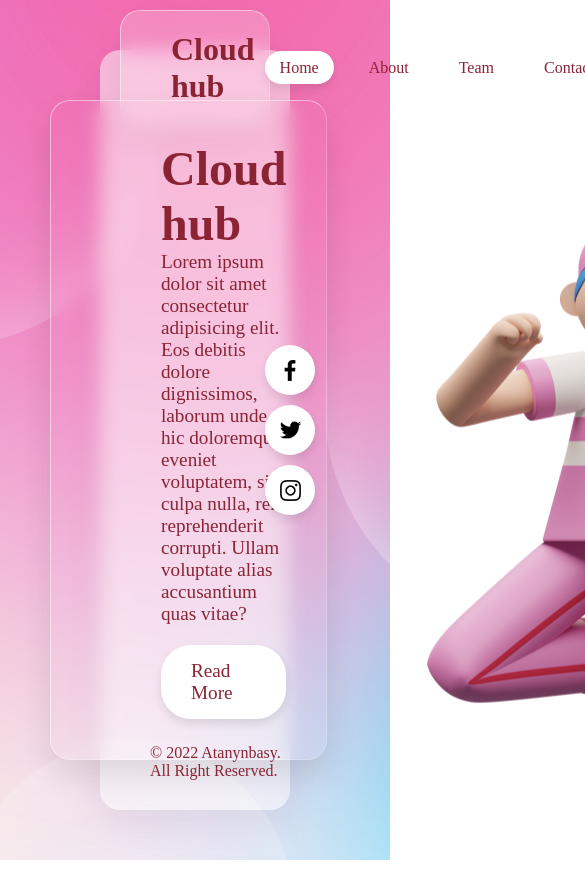
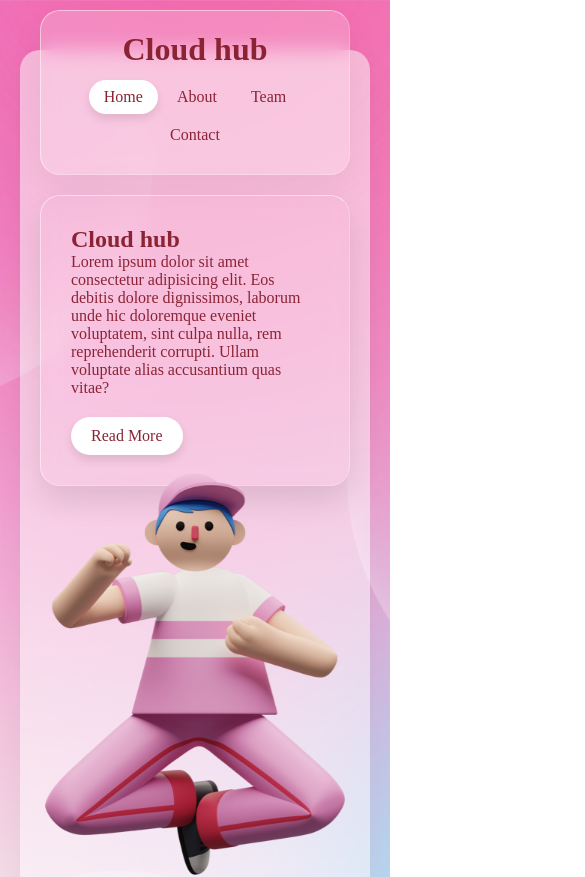
Before and after one commit to hogwartsdeveloper/cloud_hub_front, a React (Create React App) app: page / in a window 390 px wide. Shown: the top 877 px of the page, 585 px wide, since content can reach past the window. Built offline with nearby package versions, Linux system fonts and the light colour scheme.

Commit message:
addaptive navbar and welcomePage

```diff
--- a/src/app.css
+++ b/src/app.css
@@ -29,3 +29,22 @@ section {
     align-items: center;
     padding: 50px;
 }
+
+@media (max-width: 1200px) {
+    .container {
+        position: relative;
+        width: calc(100% - 20px);
+    }
+}
+
+@media (max-width: 992px) {
+    section {
+        padding: 50px 10px 10px;
+    }
+
+    .container {
+        flex-direction: column;
+        height: auto;
+        padding: 20px;
+    }
+}
--- a/src/components/navbar/navbar.css
+++ b/src/components/navbar/navbar.css
@@ -45,3 +45,29 @@ header ul li a.active {
     background: #fff;
     box-shadow: 0 5px 10px rgba(0, 0, 0, 0.1);
 }
+
+@media (max-width: 992px) {
+    header {
+        position: relative;
+        flex-direction: column;
+        width: 100%;
+        top: -60px;
+        padding: 20px;
+        right: 0;
+        left: 0;
+    }
+
+    header ul {
+        margin-top: 10px;
+        flex-wrap: wrap;
+        justify-content: center;
+    }
+
+    header ul li {
+        margin: 2px;
+    }
+
+    header ul li a {
+        display: inline-block;
+    }
+}
--- a/src/components/welcomePage.css
+++ b/src/components/welcomePage.css
@@ -89,3 +89,62 @@
     left: 50px;
     color: #8a2435;
 }
+
+@media (max-width: 992px) {
+    .content {
+        transform: translateX(0px);
+        max-width: 100%;
+        padding: 30px;
+        margin-top: -40px;
+    }
+
+    .content a {
+        font-size: 1em;
+        padding: 10px 20px;
+    }
+
+    @keyframes animate {
+        0%, 100% {
+            transform: translateY(-20px);
+        }
+        50% {
+            transform: translateY(20px);
+        }
+    }
+
+    .sci {
+        position: relative;
+        flex-direction: row;
+        left: 0;
+    }
+
+    .sci li a {
+        margin: 0 10px;
+    }
+
+    .copyrightText {
+        position: relative;
+        bottom: initial;
+        left: inherit;
+        width: 100%;
+        color: #8a2435;
+        text-align: center;
+        margin-top: 20px;
+    }
+}
+
+@media (max-width: 600px) {
+    .content h2 {
+        font-size: 1.5em;
+        color: #8a2435;
+    }
+
+    .content p {
+        font-size: 1em;
+        color: #8a2435;
+    }
+
+    .imgBx img {
+        max-width: 300px;
+    }
+}
```
